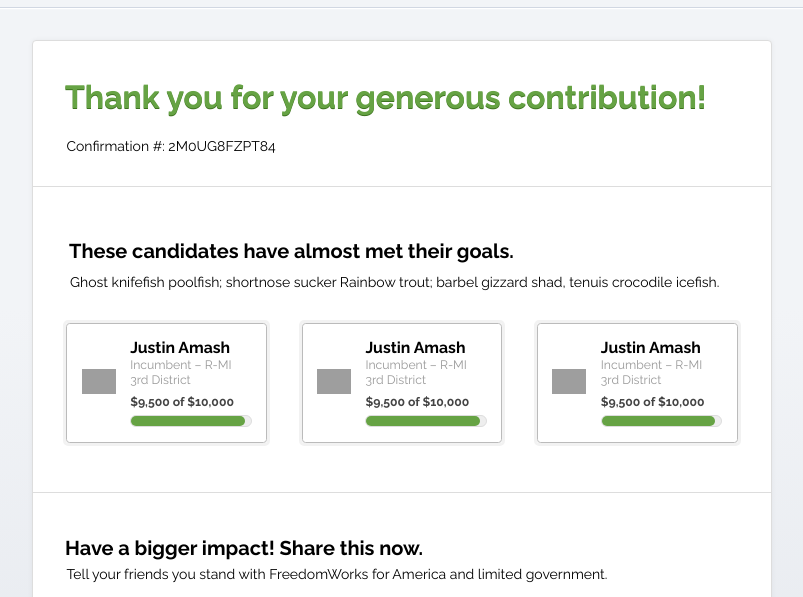
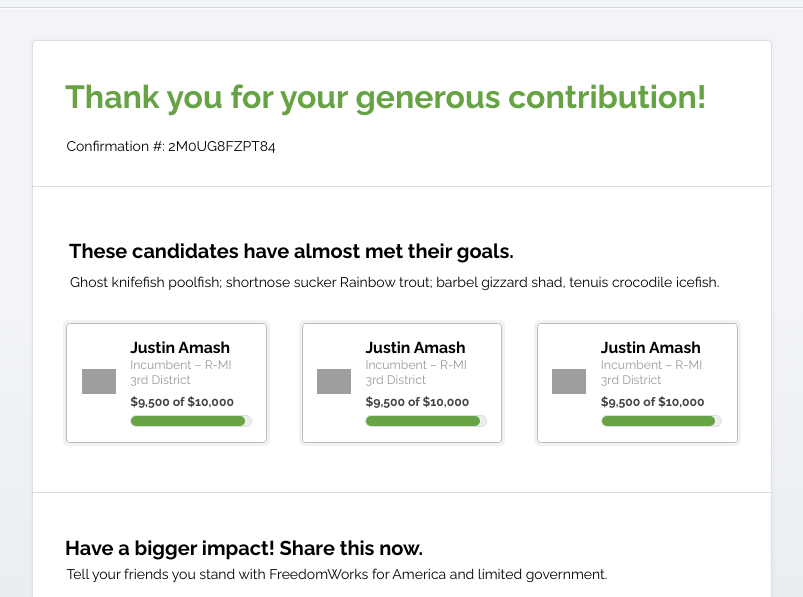
Before and after one commit to chrisjg77/fwfa-thankyou-page, a plain HTML site: page index.html in a window 1280 px wide. Shown: the part 87-684 px from the top of the page, without its empty margins (238-1041 px from the left). Drawn offline with Linux system fonts and the light colour scheme; grey boxes are pictures that could not be loaded.

Commit message:
Removes text shadow from h1

```diff
--- a/css/styles.css
+++ b/css/styles.css
@@ -433,7 +433,7 @@ OVERALL FUNDRAISING
 
 .thank-you h1 {
   color: #66A344;
-  text-shadow: 0 1px 0px #3d721f;
+  /* text-shadow: 0 1px 0px #3d721f; */
 }
 
 .thank-you .content {
```
